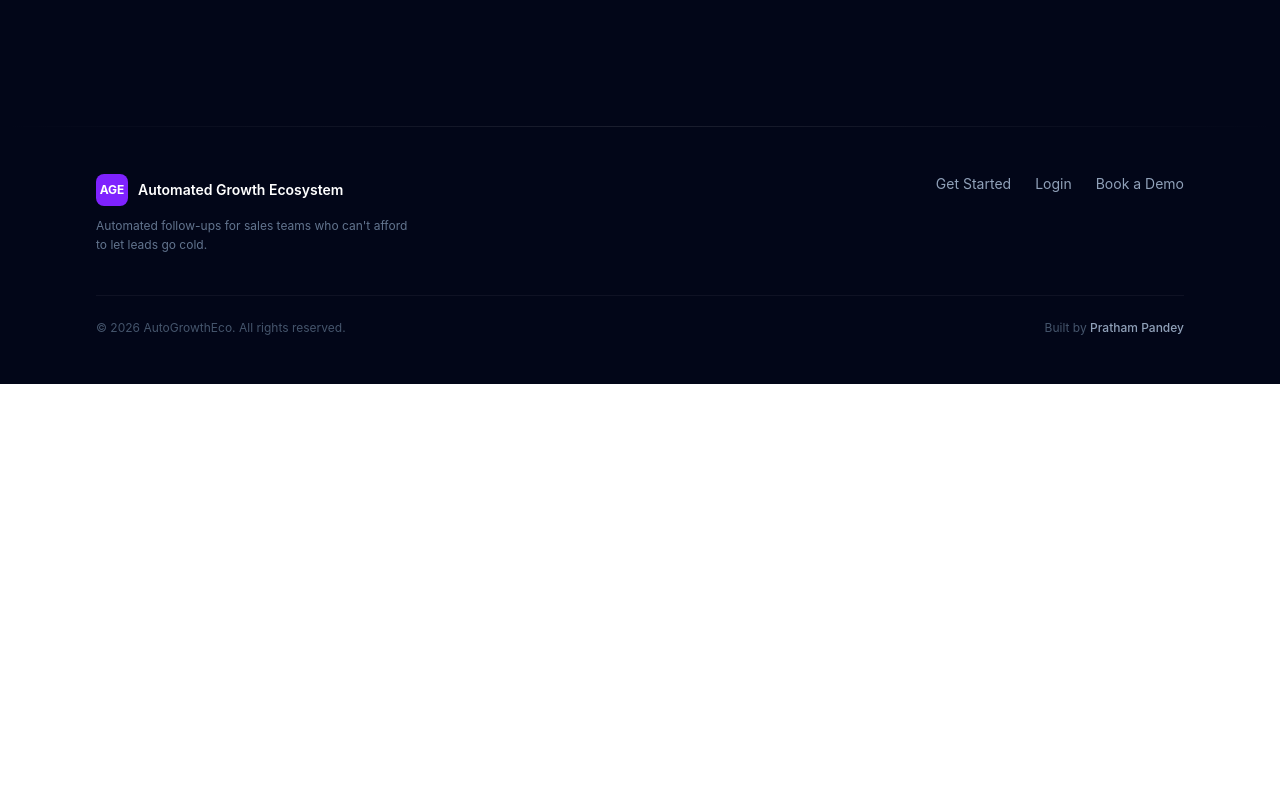
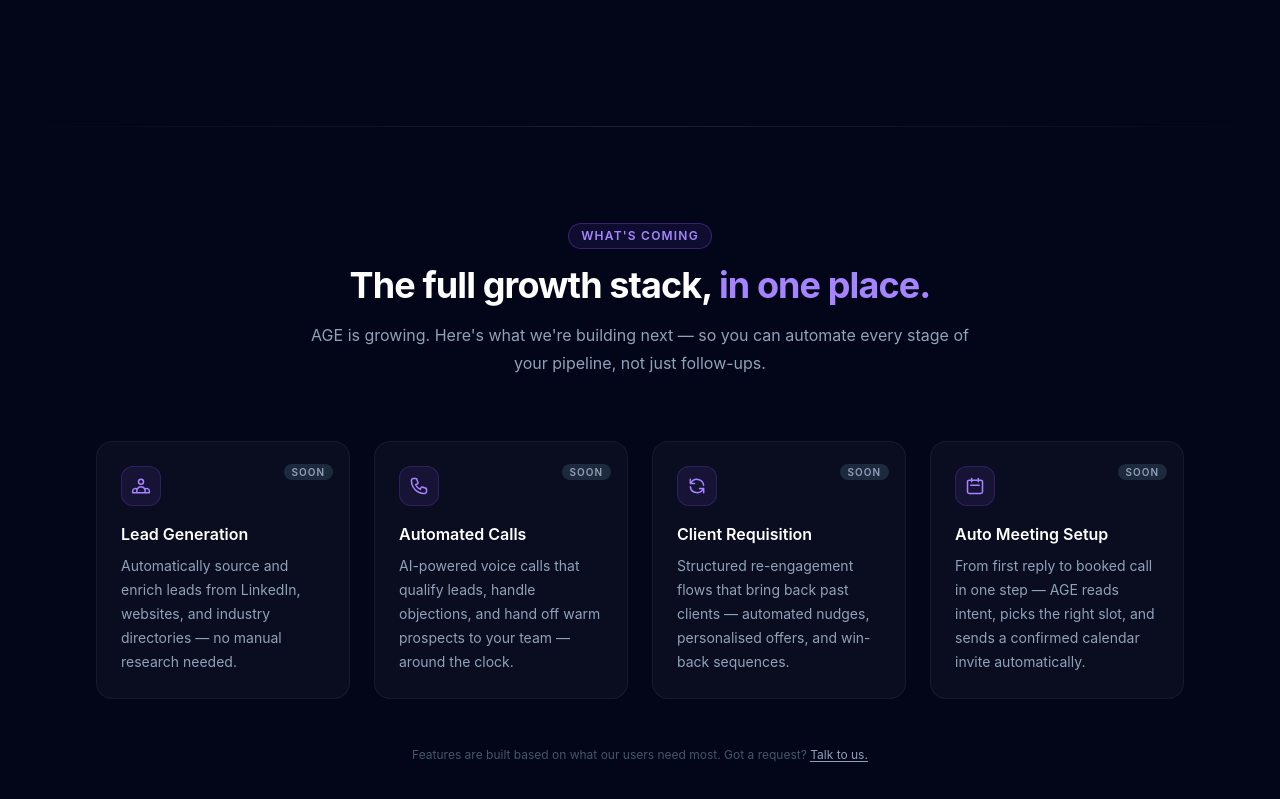
Before and after one commit to Pratham0-7/AutoGrowEcoFrontend, a React (Vite) app: page / in a window 1280 px wide. Shown: the part 5941-6740 px from the top of the page. Before the commit the page ends 6325 px from the top, so only its background shows below. Built offline with nearby package versions, Linux system fonts and the light colour scheme; no server answers.

Commit message:
Added future features section

```diff
--- /dev/null
+++ b/src/components/FutureFeatures.jsx
@@ -0,0 +1,111 @@
+const features = [
+  {
+    label: "Lead Generation",
+    description:
+      "Automatically source and enrich leads from LinkedIn, websites, and industry directories — no manual research needed.",
+    icon: (
+      <svg className="h-5 w-5" fill="none" viewBox="0 0 24 24" stroke="currentColor" strokeWidth={1.8}>
+        <path strokeLinecap="round" strokeLinejoin="round" d="M17 20h5v-2a3 3 0 00-5.356-1.857M17 20H7m10 0v-2c0-.656-.126-1.283-.356-1.857M7 20H2v-2a3 3 0 015.356-1.857M7 20v-2c0-.656.126-1.283.356-1.857m0 0a5.002 5.002 0 019.288 0M15 7a3 3 0 11-6 0 3 3 0 016 0z" />
+      </svg>
+    ),
+  },
+  {
+    label: "Automated Calls",
+    description:
+      "AI-powered voice calls that qualify leads, handle objections, and hand off warm prospects to your team — around the clock.",
+    icon: (
+      <svg className="h-5 w-5" fill="none" viewBox="0 0 24 24" stroke="currentColor" strokeWidth={1.8}>
+        <path strokeLinecap="round" strokeLinejoin="round" d="M3 5a2 2 0 012-2h3.28a1 1 0 01.948.684l1.498 4.493a1 1 0 01-.502 1.21l-2.257 1.13a11.042 11.042 0 005.516 5.516l1.13-2.257a1 1 0 011.21-.502l4.493 1.498a1 1 0 01.684.949V19a2 2 0 01-2 2h-1C9.716 21 3 14.284 3 6V5z" />
+      </svg>
+    ),
+  },
+  {
+    label: "Client Requisition",
+    description:
+      "Structured re-engagement flows that bring back past clients — automated nudges, personalised offers, and win-back sequences.",
+    icon: (
+      <svg className="h-5 w-5" fill="none" viewBox="0 0 24 24" stroke="currentColor" strokeWidth={1.8}>
+        <path strokeLinecap="round" strokeLinejoin="round" d="M4 4v5h.582m15.356 2A8.001 8.001 0 004.582 9m0 0H9m11 11v-5h-.581m0 0a8.003 8.003 0 01-15.357-2m15.357 2H15" />
+      </svg>
+    ),
+  },
+  {
+    label: "Auto Meeting Setup",
+    description:
+      "From first reply to booked call in one step — AGE reads intent, picks the right slot, and sends a confirmed calendar invite automatically.",
+    icon: (
+      <svg className="h-5 w-5" fill="none" viewBox="0 0 24 24" stroke="currentColor" strokeWidth={1.8}>
+        <path strokeLinecap="round" strokeLinejoin="round" d="M8 7V3m8 4V3m-9 8h10M5 21h14a2 2 0 002-2V7a2 2 0 00-2-2H5a2 2 0 00-2 2v12a2 2 0 002 2z" />
+      </svg>
+    ),
+  },
+];
+
+const FutureFeatures = () => {
+  return (
+    <section className="relative bg-slate-950 py-24">
+      {/* top divider */}
+      <div className="absolute top-0 left-0 right-0 h-px bg-gradient-to-r from-transparent via-white/10 to-transparent" />
+
+      <div className="mx-auto max-w-6xl px-4 sm:px-6 lg:px-8">
+        {/* Header */}
+        <div className="mx-auto max-w-2xl text-center">
+          <span className="inline-block rounded-full border border-violet-500/30 bg-violet-500/10 px-3 py-1 text-xs font-semibold uppercase tracking-widest text-violet-400">
+            What's coming
+          </span>
+          <h2 className="mt-4 text-3xl font-bold tracking-tight text-white sm:text-4xl">
+            The full growth stack,{" "}
+            <span className="text-violet-400">in one place.</span>
+          </h2>
+          <p className="mt-4 text-base leading-7 text-slate-400">
+            AGE is growing. Here's what we're building next — so you can automate
+            every stage of your pipeline, not just follow-ups.
+          </p>
+        </div>
+
+        {/* Feature cards */}
+        <div className="mt-16 grid gap-6 sm:grid-cols-2 lg:grid-cols-4">
+          {features.map((f, i) => (
+            <div
+              key={i}
+              className="group relative flex flex-col gap-4 rounded-2xl border border-white/5 bg-white/[0.03] p-6 transition hover:border-violet-500/30 hover:bg-white/[0.06]"
+            >
+              {/* Coming soon badge */}
+              <div className="absolute right-4 top-4">
+                <span className="rounded-full bg-slate-800 px-2 py-0.5 text-[10px] font-semibold uppercase tracking-widest text-slate-400">
+                  Soon
+                </span>
+              </div>
+
+              {/* Icon */}
+              <div className="flex h-10 w-10 items-center justify-center rounded-xl border border-violet-500/20 bg-violet-500/10 text-violet-400 transition group-hover:border-violet-500/40 group-hover:bg-violet-500/20">
+                {f.icon}
+              </div>
+
+              {/* Text */}
+              <div>
+                <p className="font-semibold text-white">{f.label}</p>
+                <p className="mt-2 text-sm leading-6 text-slate-400">{f.description}</p>
+              </div>
+            </div>
+          ))}
+        </div>
+
+        {/* Bottom note */}
+        <p className="mt-12 text-center text-xs text-slate-600">
+          Features are built based on what our users need most. Got a request?{" "}
+          <a
+            href="https://calendly.com/076pandeypratham/30min"
+            target="_blank"
+            rel="noreferrer"
+            className="text-slate-400 underline underline-offset-2 transition hover:text-white"
+          >
+            Talk to us.
+          </a>
+        </p>
+      </div>
+    </section>
+  );
+};
+
+export default FutureFeatures;
--- a/src/components/Landing.jsx
+++ b/src/components/Landing.jsx
@@ -6,6 +6,7 @@ import Results from "./Results";
 import Navbar from "./Navbar";
 import WhyAGE from "./WhyPage";
 import WhyItWorks from "./WhyItWorks";
+import FutureFeatures from "./FutureFeatures";
 import { useNavigate } from "react-router-dom";
 
 const Footer = () => {
@@ -79,6 +80,7 @@ const Landing = () => {
         <WhyItWorks/>
         <Solution />
         <Results />
+        <FutureFeatures />
       </main>
       <Footer />
     </div>
```
